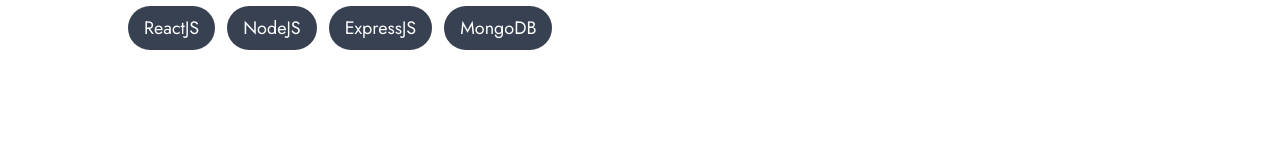
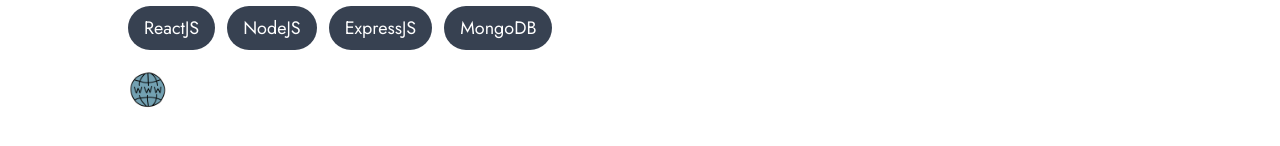
Before and after one commit to hardikpatel2906/my-portfolio, a React (Create React App) app: page /project in a window 1280 px wide. Shown: the part 290-436 px from the top of the page. Built offline with nearby package versions, Linux system fonts and the light colour scheme.

Commit message:
Add Project Link

```diff
--- a/src/components/Project.js
+++ b/src/components/Project.js
@@ -13,6 +13,9 @@
                         ))
                     }
                 </div>
+                <div className="mt-5">
+                    <a href="https://gather-gro.netlify.app"><img src="web.png" alt="web" width="40" /></a>
+                </div>
             </div>
         </>
     )
```
Also changed, not shown: public/web.png (added).
